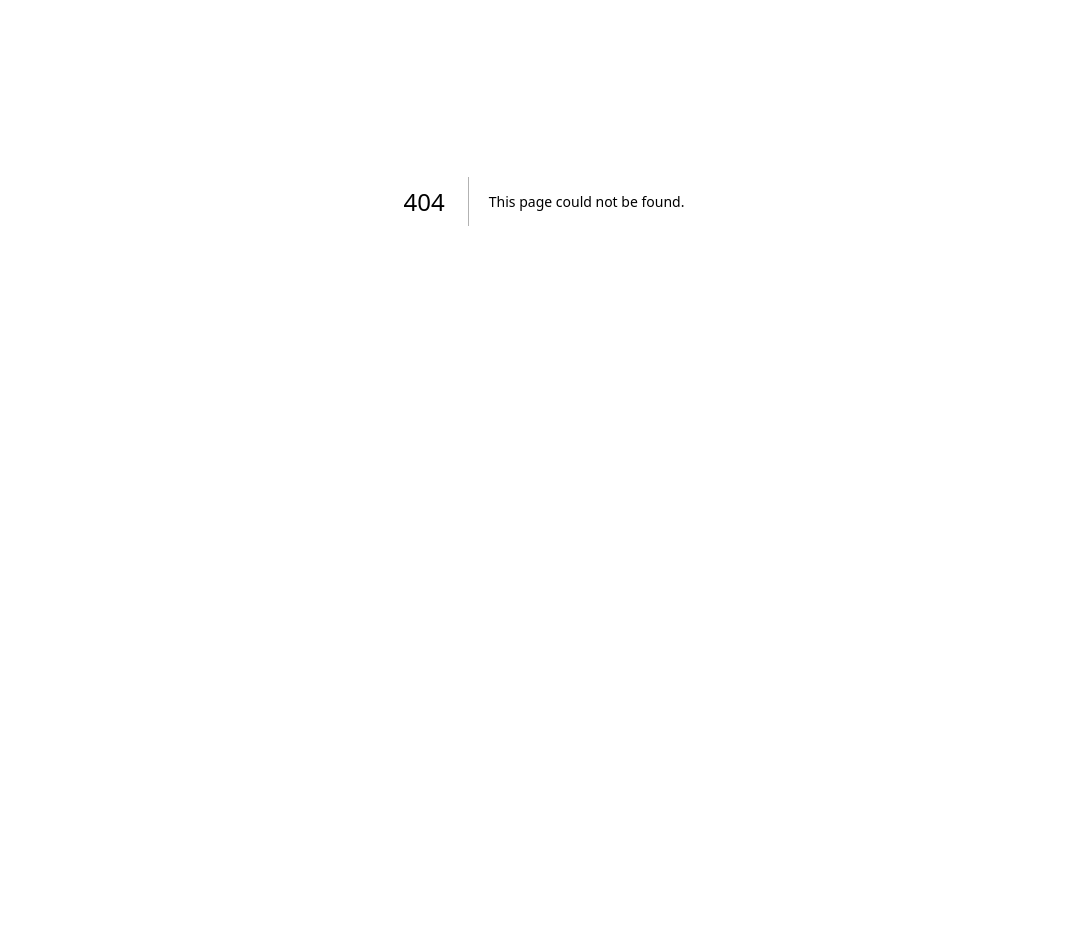
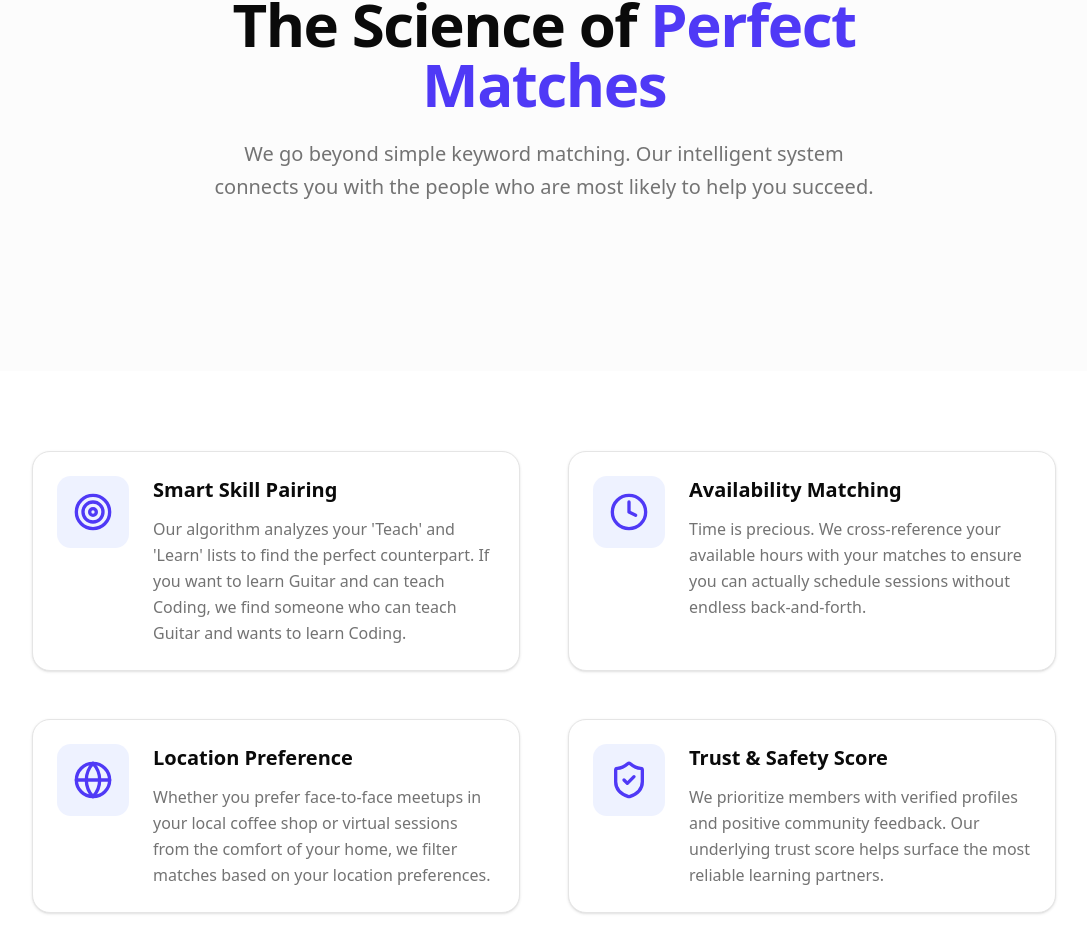
Before and after one commit to OmarMohammedSiddique/skill-swap, a Next.js app: page /how-it-matches in a window 1280 px wide. Before the commit this address had no page. Shown: the part 199-1151 px from the top of the page, without its empty margins (96-1183 px from the left). Before the commit the page ends 800 px from the top, so only its background shows below. Built offline with nearby package versions, Linux system fonts and the light colour scheme; no server answers.

Commit message:
feat: Add 'How it Matches' page and update footer link and copyright year.

```diff
--- /dev/null
+++ b/app/how-it-matches/page.tsx
@@ -0,0 +1,100 @@
+import Link from "next/link";
+import { Button } from "@/components/ui/button";
+import Navbar from "@/components/navbar";
+import { Footer } from "@/components/footer";
+import { Handshake, Target, Clock, Globe, ShieldCheck, Zap } from "lucide-react";
+
+export default function HowItMatches() {
+    const features = [
+        {
+            icon: <Target className="h-10 w-10 text-indigo-600" />,
+            title: "Smart Skill Pairing",
+            description:
+                "Our algorithm analyzes your 'Teach' and 'Learn' lists to find the perfect counterpart. If you want to learn Guitar and can teach Coding, we find someone who can teach Guitar and wants to learn Coding.",
+        },
+        {
+            icon: <Clock className="h-10 w-10 text-indigo-600" />,
+            title: "Availability Matching",
+            description:
+                "Time is precious. We cross-reference your available hours with your matches to ensure you can actually schedule sessions without endless back-and-forth.",
+        },
+        {
+            icon: <Globe className="h-10 w-10 text-indigo-600" />,
+            title: "Location Preference",
+            description:
+                "Whether you prefer face-to-face meetups in your local coffee shop or virtual sessions from the comfort of your home, we filter matches based on your location preferences.",
+        },
+        {
+            icon: <ShieldCheck className="h-10 w-10 text-indigo-600" />,
+            title: "Trust & Safety Score",
+            description:
+                "We prioritize members with verified profiles and positive community feedback. Our underlying trust score helps surface the most reliable learning partners.",
+        },
+    ];
+
+    return (
+        <div className="min-h-screen flex flex-col bg-background text-foreground transition-colors duration-300">
+            <Navbar />
+            <main className="flex-1">
+                {/* Hero Section */}
+                <section className="py-20 md:py-32 bg-secondary/30">
+                    <div className="container mx-auto px-4 text-center max-w-4xl">
+                        <h1 className="text-4xl md:text-6xl font-bold tracking-tight mb-6">
+                            The Science of <span className="text-indigo-600">Perfect Matches</span>
+                        </h1>
+                        <p className="text-xl text-muted-foreground mb-10 max-w-2xl mx-auto leading-relaxed">
+                            We go beyond simple keyword matching. Our intelligent system connects you with the people who are most likely to help you succeed.
+                        </p>
+                    </div>
+                </section>
+
+                {/* Features Grid */}
+                <section className="py-20">
+                    <div className="container mx-auto px-4">
+                        <div className="grid grid-cols-1 md:grid-cols-2 gap-12 max-w-5xl mx-auto">
+                            {features.map((feature, index) => (
+                                <div
+                                    key={index}
+                                    className="flex gap-6 p-6 rounded-2xl bg-card border border-border shadow-sm hover:shadow-md transition-shadow"
+                                >
+                                    <div className="shrink-0 bg-indigo-50 dark:bg-indigo-950/30 p-4 rounded-xl h-fit">
+                                        {feature.icon}
+                                    </div>
+                                    <div>
+                                        <h3 className="text-xl font-bold mb-3">{feature.title}</h3>
+                                        <p className="text-muted-foreground leading-relaxed">
+                                            {feature.description}
+                                        </p>
+                                    </div>
+                                </div>
+                            ))}
+                        </div>
+                    </div>
+                </section>
+
+                {/* Call to Action */}
+                <section className="border-t border-border py-20 bg-secondary/10">
+                    <div className="container mx-auto px-4 text-center">
+                        <div className="flex flex-col items-center justify-center space-y-4">
+                            <div className="p-3 bg-indigo-100 dark:bg-indigo-900/30 rounded-full mb-4">
+                                <Zap className="h-8 w-8 text-indigo-600" />
+                            </div>
+                            <h2 className="text-3xl font-bold">Ready to find your match?</h2>
+                            <p className="text-muted-foreground max-w-lg mx-auto">
+                                Join thousands of others who are trading skills and building connections today.
+                            </p>
+                            <div className="flex flex-col sm:flex-row gap-4 mt-8">
+                                <Link href="/explore">
+                                    <Button size="lg" className="h-12 px-8 text-lg bg-indigo-600 hover:bg-indigo-700">
+                                        Browse Skills
+                                    </Button>
+                                </Link>
+                            </div>
+                        </div>
+                    </div>
+                </section>
+            </main>
+            <Footer />
+        </div>
+    );
+}
--- a/components/footer.tsx
+++ b/components/footer.tsx
@@ -26,8 +26,10 @@ export function Footer() {
                                     Browse Skills
                                 </Link>
                             </li>
-                            <li className="hover:text-primary cursor-pointer">
-                                How it Matches
+                            <li>
+                                <Link href="/how-it-matches" className="hover:text-primary cursor-pointer">
+                                    How it Matches
+                                </Link>
                             </li>
                             <li className="hover:text-primary cursor-pointer">
                                 Pricing (Free!)
@@ -56,7 +58,7 @@ export function Footer() {
                     </div>
                 </div>
                 <div className="border-t border-border pt-8 flex flex-col md:flex-row justify-between items-center text-sm">
-                    <p>&copy; 2024 SkillSwap Inc. All rights reserved.</p>
+                    <p>&copy; 2026 SkillSwap Inc. All rights reserved.</p>
                     <p>Built with Next.js & Supabase</p>
                 </div>
             </div>
```
